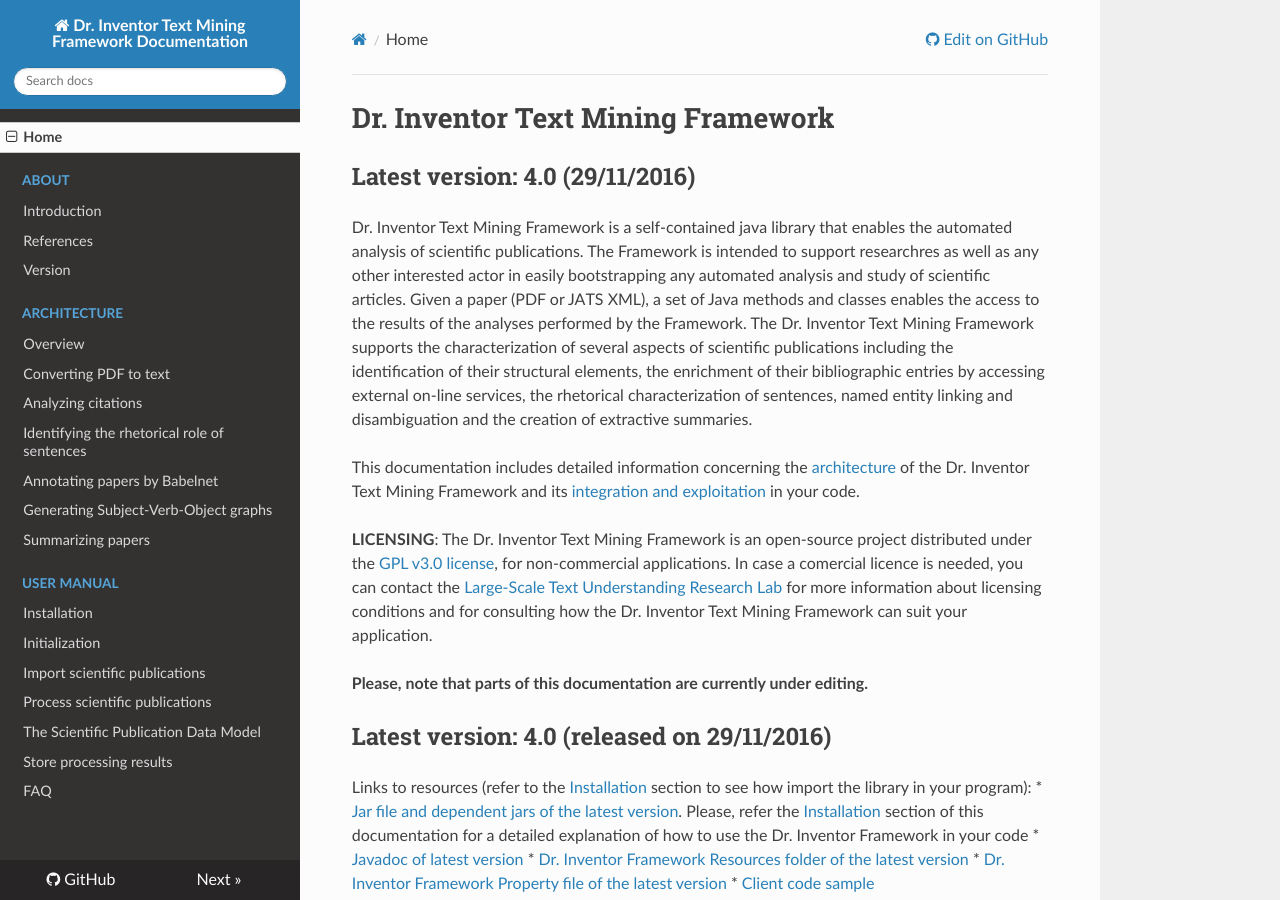
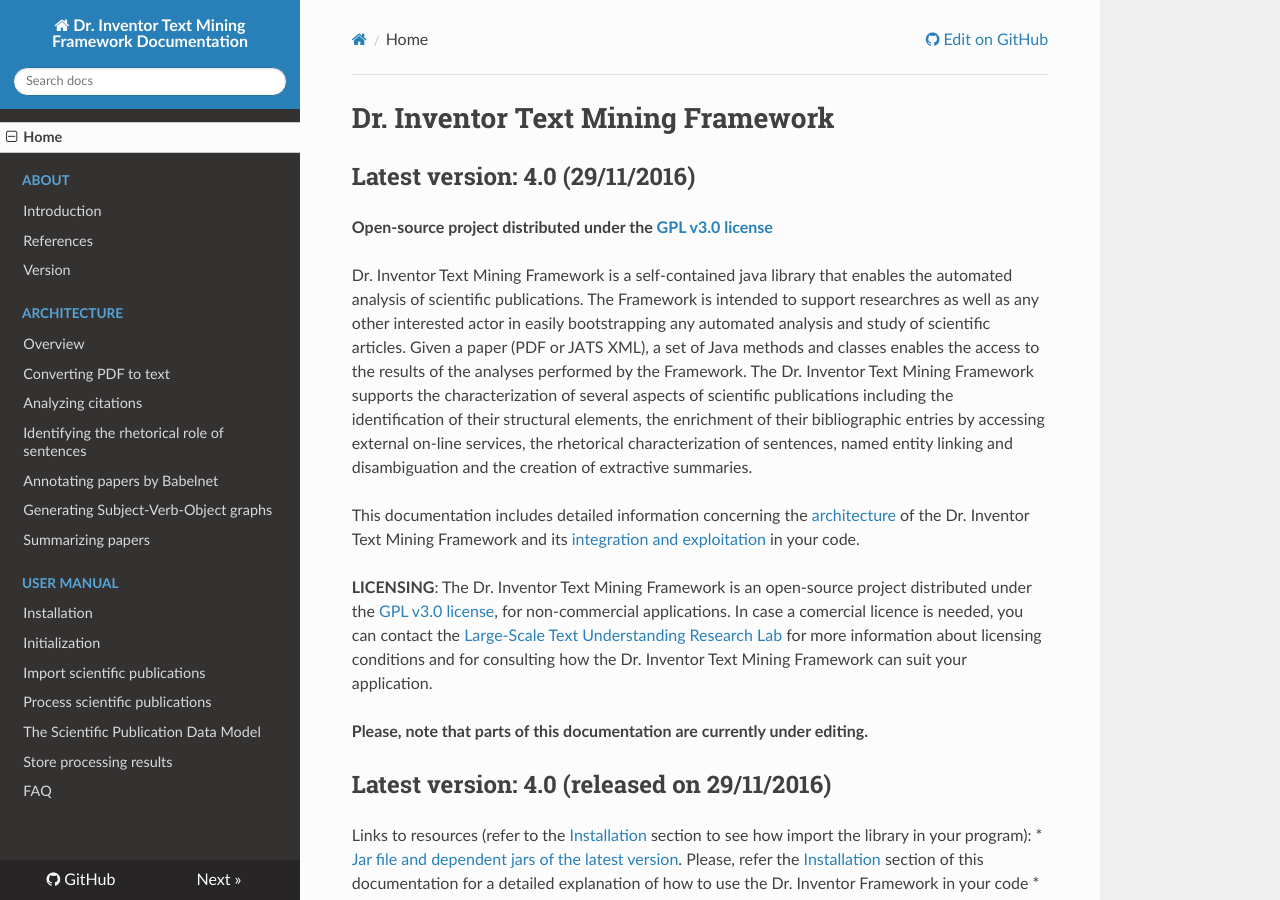
Before and after one commit to fra82/drinventorclient, an MkDocs documentation site: the page built from doc/index.md, in a window 1280 px wide and 900 px high. Built offline with MkDocs 1.6.1, drawn with Linux system fonts in a browser that asks for light colours; nearby versions of some CDN libraries.

Commit message:
Updates doc to version 4.0 - open-source GPL 3.0

```diff
--- a/doc/index.md
+++ b/doc/index.md
@@ -1,6 +1,8 @@
 <h1>Dr. Inventor Text Mining Framework</h1>
 
 ## Latest version: 4.0 (29/11/2016)
+
+**Open-source project distributed under the [GPL v3.0 license](https://www.gnu.org/licenses/gpl-3.0.html)**
 
 Dr. Inventor Text Mining Framework is a self-contained java library that enables the automated analysis of scientific publications. The Framework is intended to support researchres as well as any other interested actor in easily bootstrapping any automated analysis and study of scientific articles. Given a paper (PDF or JATS XML), a set of Java methods and classes enables the access to the results of the analyses performed by the Framework. The Dr. Inventor Text Mining Framework supports the characterization of several aspects of scientific publications including the identification of their structural elements, the enrichment of their bibliographic entries by accessing external on-line services, the rhetorical characterization of sentences, named entity linking and disambiguation and the creation of extractive summaries.
 
```
